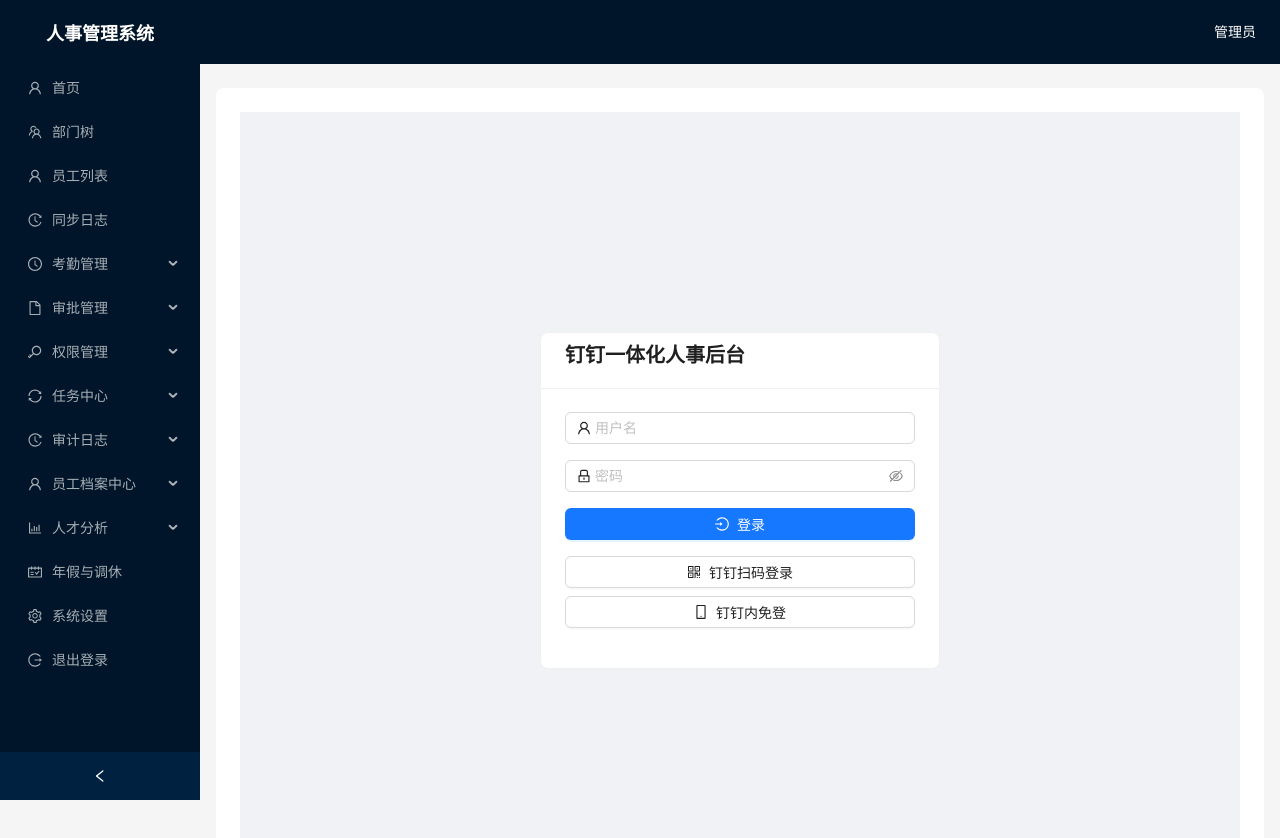
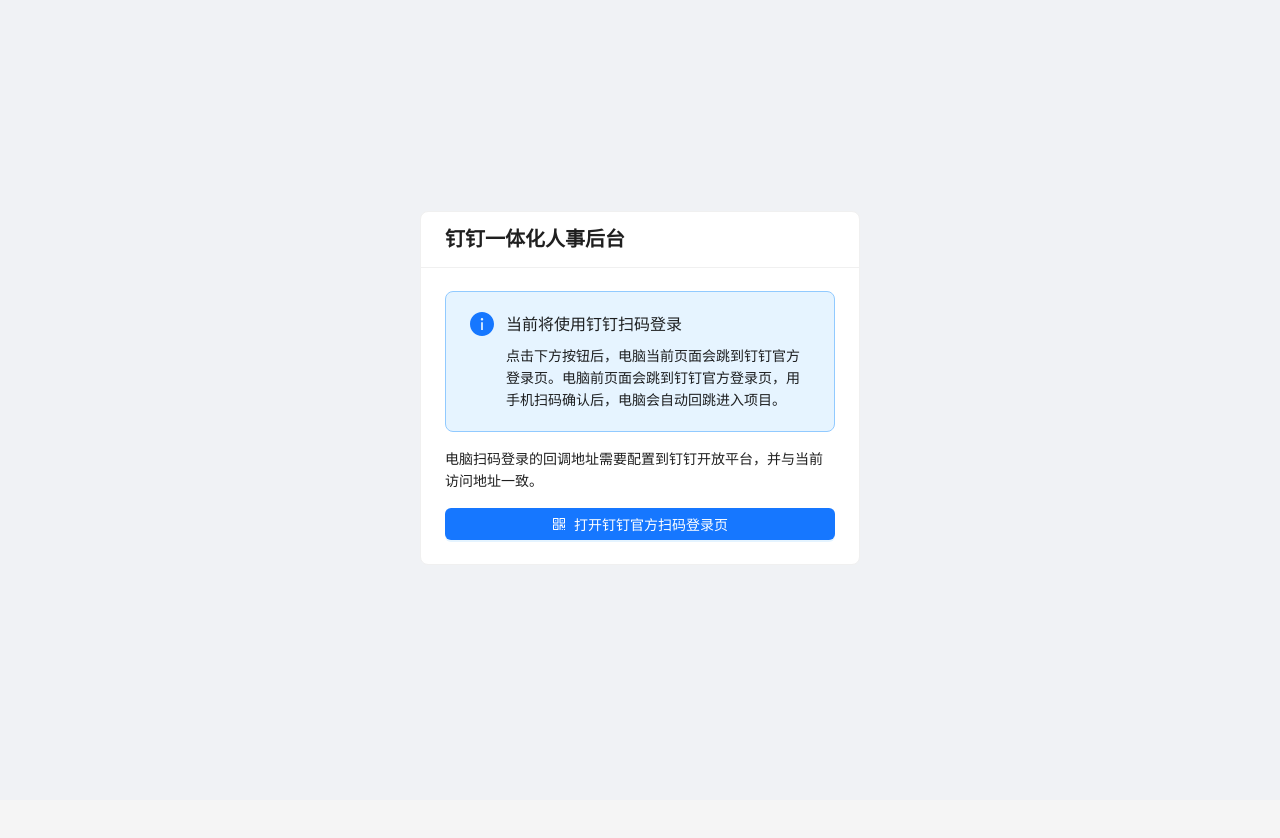
Before and after one commit to HeisenbergFriday/hrm, a React (Vite) app in the folder frontend/: page /login in a window 1280 px wide. Shown: the top 838 px of the page. After the commit the page ends 800 px from the top, so only its background shows below. Built offline with nearby package versions, Linux system fonts and the light colour scheme.

Commit message:
feat(auth): 前端钉钉扫码与免登登录流

```diff
--- a/frontend/src/App.tsx
+++ b/frontend/src/App.tsx
@@ -1,7 +1,27 @@
-import { useState } from 'react'
-import { Layout, Menu, ConfigProvider, theme } from 'antd'
-import { Link, Routes, Route, useLocation } from 'react-router-dom'
-import { UserOutlined, TeamOutlined, ClockCircleOutlined, FileOutlined, KeyOutlined, HistoryOutlined, SettingOutlined, LogoutOutlined, WarningOutlined, FileExcelOutlined, FileTextOutlined, BarChartOutlined, SyncOutlined, LockOutlined, SwapOutlined, CalendarOutlined, ScheduleOutlined } from '@ant-design/icons'
+import { useEffect, useState } from 'react'
+import { Layout, Menu, ConfigProvider, theme, Spin, message } from 'antd'
+import { Link, Routes, Route, useLocation, useNavigate } from 'react-router-dom'
+import {
+  LoadingOutlined,
+  UserOutlined,
+  TeamOutlined,
+  ClockCircleOutlined,
+  FileOutlined,
+  KeyOutlined,
+  HistoryOutlined,
+  SettingOutlined,
+  LogoutOutlined,
+  WarningOutlined,
+  FileExcelOutlined,
+  FileTextOutlined,
+  BarChartOutlined,
+  SyncOutlined,
+  LockOutlined,
+  SwapOutlined,
+  CalendarOutlined,
+  ScheduleOutlined,
+} from '@ant-design/icons'
+import axios from 'axios'
 
 import Login from './pages/Login'
 import Home from './pages/Home'
@@ -39,16 +59,144 @@ import { useAuthStore } from './store/authStore'
 
 const { Header, Sider, Content } = Layout
 
+const authPaths = ['/login', '/callback', '/login-error']
+
+function isDingTalkEnv(): boolean {
+  return /DingTalk/i.test(navigator.userAgent)
+}
+
+function getAxiosErrorMessage(error: unknown, fallback: string): string {
+  if (axios.isAxiosError(error)) {
+    const serverMessage = error.response?.data?.message
+    if (typeof serverMessage === 'string' && serverMessage.trim() !== '') {
+      return serverMessage
+    }
+  }
+
+  return fallback
+}
+
+function AuthRoutes() {
+  return (
+    <Routes>
+      <Route path="/login" element={<Login />} />
+      <Route path="/callback" element={<Callback />} />
+      <Route path="/login-error" element={<LoginError />} />
+    </Routes>
+  )
+}
+
 function App() {
   const [collapsed, setCollapsed] = useState(false)
+  const [autoLogging, setAutoLogging] = useState(false)
   const location = useLocation()
-  const { isLoggedIn, user } = useAuthStore()
+  const navigate = useNavigate()
+  const { isLoggedIn, user, login, logout } = useAuthStore()
 
-  const { token: { colorBgContainer, borderRadiusLG } } = theme.useToken()
+  const {
+    token: { colorBgContainer, borderRadiusLG },
+  } = theme.useToken()
 
-  const noAuthPaths = ['/login', '/callback', '/login-error']
-  if (!isLoggedIn && !noAuthPaths.includes(location.pathname)) {
-    return <Login />
+  const handleLogout = async () => {
+    try {
+      await axios.post('/api/v1/auth/logout')
+    } catch (err) {
+      console.warn('[logout] request failed', err)
+    } finally {
+      logout()
+      navigate('/login?mode=scan', { replace: true })
+    }
+  }
+
+  useEffect(() => {
+    if (!isDingTalkEnv() || isLoggedIn || authPaths.includes(location.pathname)) {
+      return
+    }
+
+    setAutoLogging(true)
+
+    const doAutoLogin = async () => {
+      try {
+        const configRes = await axios.get('/api/v1/auth/dingtalk/config')
+        const { corp_id: corpId, missing } = configRes.data.data
+        const dd = (window as any).dd
+
+        if (!corpId || (Array.isArray(missing) && missing.includes('DINGTALK_CORP_ID'))) {
+          message.error('缺少 DINGTALK_CORP_ID，暂时无法使用钉钉内免登')
+          setAutoLogging(false)
+          navigate('/login', { replace: true })
+          return
+        }
+
+        if (!dd?.runtime?.permission?.requestAuthCode) {
+          message.error('钉钉 JS-SDK 未加载或未授权')
+          setAutoLogging(false)
+          navigate('/login', { replace: true })
+          return
+        }
+
+        dd.runtime.permission.requestAuthCode({
+          corpId,
+          onSuccess: async (result: { code: string }) => {
+            try {
+              const response = await axios.post('/api/v1/auth/dingtalk/in-app', {
+                code: result.code,
+              })
+              const { token, user } = response.data.data
+              login(user, token)
+              message.success('登录成功', 0.6)
+              setAutoLogging(false)
+            } catch (err) {
+              console.error('[DingTalk InApp] login failed', err)
+              message.error(getAxiosErrorMessage(err, '钉钉内免登失败'))
+              setAutoLogging(false)
+              navigate('/login', { replace: true })
+            }
+          },
+          onFail: (err: unknown) => {
+            console.error('[DingTalk InApp] requestAuthCode failed', err)
+            message.error('获取钉钉授权码失败')
+            setAutoLogging(false)
+            navigate('/login', { replace: true })
+          },
+        })
+      } catch (err) {
+        console.error('[DingTalk InApp] init failed', err)
+        message.error(getAxiosErrorMessage(err, '钉钉内免登初始化失败'))
+        setAutoLogging(false)
+        navigate('/login', { replace: true })
+      }
+    }
+
+    const timer = setTimeout(doAutoLogin, 300)
+    return () => clearTimeout(timer)
+  }, [isLoggedIn, location.pathname, login, navigate])
+
+  if (authPaths.includes(location.pathname)) {
+    return (
+      <ConfigProvider>
+        <AuthRoutes />
+      </ConfigProvider>
+    )
+  }
+
+  if (!isLoggedIn) {
+    if (autoLogging) {
+      return (
+        <div style={{ display: 'flex', justifyContent: 'center', alignItems: 'center', height: '100vh', background: '#f0f2f5' }}>
+          <div style={{ textAlign: 'center' }}>
+            <Spin indicator={<LoadingOutlined style={{ fontSize: 24 }} spin />} />
+            <p style={{ marginTop: 16 }}>正在通过钉钉自动登录，请稍候...</p>
+          </div>
+        </div>
+      )
+    }
+
+    return (
+      <ConfigProvider>
+        <Login />
+      </ConfigProvider>
+    )
   }
 
   return (
@@ -139,8 +287,8 @@ function App() {
             <Menu.Item key="/setting" icon={<SettingOutlined />}>
               <Link to="/setting">系统设置</Link>
             </Menu.Item>
-            <Menu.Item key="/logout" icon={<LogoutOutlined />}>
-              <Link to="/login">退出登录</Link>
+            <Menu.Item key="/logout" icon={<LogoutOutlined />} onClick={handleLogout}>
+              退出登录
             </Menu.Item>
           </Menu>
         </Sider>
@@ -151,9 +299,6 @@ function App() {
           <Content style={{ margin: '24px 16px', padding: 24, minHeight: 280, background: colorBgContainer, borderRadius: borderRadiusLG }}>
             <Routes>
               <Route path="/" element={<Home />} />
-              <Route path="/login" element={<Login />} />
-              <Route path="/callback" element={<Callback />} />
-              <Route path="/login-error" element={<LoginError />} />
               <Route path="/department-tree" element={<DepartmentTree />} />
               <Route path="/employees" element={<EmployeeList />} />
               <Route path="/employees/:id" element={<EmployeeDetail />} />
--- a/frontend/src/pages/Callback.tsx
+++ b/frontend/src/pages/Callback.tsx
@@ -1,15 +1,27 @@
 import React, { useEffect, useState } from 'react'
-import { Card, Spin, Typography, Result, Button } from 'antd'
-import { LoadingOutlined, CheckCircleOutlined, CloseCircleOutlined } from '@ant-design/icons'
+import { Result, Button, message } from 'antd'
+import { CloseCircleOutlined } from '@ant-design/icons'
 import { useNavigate, useSearchParams } from 'react-router-dom'
 import axios from 'axios'
 import { useAuthStore } from '../store/authStore'
 
-const { Title } = Typography
+function isDingTalkEnv(): boolean {
+  return /DingTalk/i.test(navigator.userAgent)
+}
+
+function getAxiosErrorMessage(error: unknown, fallback: string): string {
+  if (axios.isAxiosError(error)) {
+    const serverMessage = error.response?.data?.message
+    if (typeof serverMessage === 'string' && serverMessage.trim() !== '') {
+      return serverMessage
+    }
+  }
+
+  return fallback
+}
 
 const Callback: React.FC = () => {
   const [loading, setLoading] = useState(true)
-  const [success, setSuccess] = useState(false)
   const [error, setError] = useState('')
   const navigate = useNavigate()
   const [searchParams] = useSearchParams()
@@ -21,79 +33,58 @@ const Callback: React.FC = () => {
       const state = searchParams.get('state')
 
       if (!code) {
-        setError('缺少code参数')
+        if (isDingTalkEnv()) {
+          navigate('/', { replace: true })
+          return
+        }
+        setError('缺少 code 参数')
         setLoading(false)
         return
       }
 
       try {
         const response = await axios.get('/api/v1/auth/dingtalk/callback', {
-          params: { code, state }
+          params: { code, state },
         })
 
         if (response.data.code === 200) {
-          setSuccess(true)
-          // 使用auth store存储token
           const { token, user } = response.data.data
           login(user, token)
-          // 延迟跳转到首页
-          setTimeout(() => {
-            navigate('/')
-          }, 2000)
-        } else {
-          setError(response.data.message)
+          message.success('登录成功', 0.6)
+          navigate('/', { replace: true })
+          return
         }
+
+        setError(response.data.message || '登录失败')
       } catch (err) {
-        setError('登录失败，请重试')
+        setError(getAxiosErrorMessage(err, '登录失败，请重试'))
       } finally {
         setLoading(false)
       }
     }
 
-    handleCallback()
+    void handleCallback()
   }, [searchParams, navigate, login])
 
   if (loading) {
     return (
-      <div style={{ display: 'flex', justifyContent: 'center', alignItems: 'center', height: '100vh', background: '#f0f2f5' }}>
-        <Card style={{ width: 400, textAlign: 'center' }}>
-          <Spin indicator={<LoadingOutlined style={{ fontSize: 24 }} spin />} />
-          <p style={{ marginTop: 16 }}>正在处理登录，请稍候...</p>
-        </Card>
-      </div>
-    )
-  }
-
-  if (success) {
-    return (
-      <div style={{ display: 'flex', justifyContent: 'center', alignItems: 'center', height: '100vh', background: '#f0f2f5' }}>
-        <Card style={{ width: 400 }}>
-          <Result
-            status="success"
-            icon={<CheckCircleOutlined />}
-            title="登录成功"
-            subTitle="正在跳转到首页..."
-          />
-        </Card>
-      </div>
+      <div style={{ minHeight: '100vh', background: '#f0f2f5' }} />
     )
   }
 
   return (
-    <div style={{ display: 'flex', justifyContent: 'center', alignItems: 'center', height: '100vh', background: '#f0f2f5' }}>
-      <Card style={{ width: 400 }}>
+    <div style={{ display: 'flex', justifyContent: 'center', alignItems: 'center', minHeight: '100vh', background: '#f0f2f5' }}>
       <Result
         status="error"
         icon={<CloseCircleOutlined />}
         title="登录失败"
         subTitle={error}
         extra={[
-            <Button type="primary" key="login" onClick={() => navigate('/login')}>
-              返回登录页
-            </Button>
+          <Button type="primary" key="login" onClick={() => navigate('/login?mode=scan', { replace: true })}>
+            返回扫码页
+          </Button>,
         ]}
       />
-      </Card>
     </div>
   )
 }
--- a/frontend/src/pages/Login.tsx
+++ b/frontend/src/pages/Login.tsx
@@ -1,110 +1,62 @@
-import React, { useState, useEffect } from 'react'
+import React, { useEffect, useState } from 'react'
 import axios from 'axios'
-import { Card, Form, Input, Button, message, Typography, Space, Modal, QRCode, Spin } from 'antd'
-import { UserOutlined, LockOutlined, LoginOutlined, QrcodeOutlined, MobileOutlined, LoadingOutlined } from '@ant-design/icons'
-import { useNavigate, useSearchParams } from 'react-router-dom'
-import { authAPI } from '../services/api'
+import { Alert, Button, Card, Space, Spin, Typography, message } from 'antd'
+import { LoadingOutlined, MobileOutlined, QrcodeOutlined } from '@ant-design/icons'
+import { useSearchParams } from 'react-router-dom'
 import { useAuthStore } from '../store/authStore'
 
-const { Title } = Typography
+const { Paragraph, Text, Title } = Typography
 
-// 检测是否在钉钉客户端内
 function isDingTalkEnv(): boolean {
   return /DingTalk/i.test(navigator.userAgent)
 }
 
+function getAxiosErrorMessage(error: unknown, fallback: string): string {
+  if (axios.isAxiosError(error)) {
+    const serverMessage = error.response?.data?.message
+    if (typeof serverMessage === 'string' && serverMessage.trim() !== '') {
+      return serverMessage
+    }
+  }
+
+  return fallback
+}
+
 const Login: React.FC = () => {
   const [loading, setLoading] = useState(false)
-  const [qrVisible, setQrVisible] = useState(false)
-  const [qrCodeUrl, setQrCodeUrl] = useState('')
   const [autoLogging, setAutoLogging] = useState(false)
-  const navigate = useNavigate()
+  const [redirectUri, setRedirectUri] = useState('')
+  const [inAppStatus, setInAppStatus] = useState('')
   const [searchParams] = useSearchParams()
   const { login } = useAuthStore()
+  const forceScanMode = searchParams.get('mode') === 'scan'
 
-  // 检查是否有登录错误
-  const error = searchParams.get('error')
-  if (error) {
-    message.error(decodeURIComponent(error))
-  }
-
-  // 钉钉环境下自动免登
   useEffect(() => {
-    if (!isDingTalkEnv()) return
-
-    setAutoLogging(true)
-
-    const doAutoLogin = async () => {
-      try {
-        // 获取 corpId
-        const configRes = await axios.get('/api/v1/auth/dingtalk/config')
-        const corpId = configRes.data.data.corp_id
-
-        // 调用钉钉 JS-API 获取免登码
-        const dd = (window as any).dd
-        if (!dd) {
-          message.error('钉钉 JS-SDK 未加载')
-          setAutoLogging(false)
-          return
-        }
-
-        dd.runtime.permission.requestAuthCode({
-          corpId: corpId,
-          onSuccess: async (result: { code: string }) => {
-            try {
-              const response = await axios.post('/api/v1/auth/dingtalk/in-app', {
-                code: result.code,
-              })
-              const { token, user } = response.data.data
-              login(user, token)
-              message.success('登录成功')
-              navigate('/')
-            } catch {
-              message.error('钉钉免登失败，请尝试其他方式登录')
-              setAutoLogging(false)
-            }
-          },
-          onFail: () => {
-            message.error('获取钉钉授权码失败')
-            setAutoLogging(false)
-          },
-        })
-      } catch {
-        message.error('钉钉免登初始化失败')
-        setAutoLogging(false)
-      }
+    const error = searchParams.get('error')
+    if (error) {
+      message.error(decodeURIComponent(error))
     }
-
-    doAutoLogin()
-  }, [login, navigate])
-
-  const onFinish = async (values: any) => {
-    setLoading(true)
-    try {
-      const response = await authAPI.login({
-        username: values.username,
-        password: values.password
-      })
-
-      const { token, user } = response.data
-      login(user, token)
-      message.success('登录成功')
-      navigate('/')
-    } catch (error) {
-      message.error('登录失败，请检查用户名和密码')
-    } finally {
-      setLoading(false)
-    }
-  }
+  }, [searchParams])
 
   const handleDingTalkQRLogin = async () => {
     setLoading(true)
     try {
       const response = await axios.get('/api/v1/auth/dingtalk/qr/start')
-      setQrCodeUrl(response.data.data.qr_code_url)
-      setQrVisible(true)
-    } catch (error) {
-      message.error('获取二维码失败')
+      const nextRedirectUri = response.data.data.redirect_uri || ''
+      const loginUrl = response.data.data.qr_code_url
+
+      setRedirectUri(nextRedirectUri)
+      console.info('[DingTalk QR] redirect_uri =', nextRedirectUri)
+      console.info('[DingTalk QR] qr_code_url =', loginUrl)
+
+      if (!loginUrl) {
+        message.error('未获取到钉钉登录地址')
+        return
+      }
+
+      window.location.href = loginUrl
+    } catch (err) {
+      message.error(getAxiosErrorMessage(err, '获取钉钉扫码登录地址失败'))
     } finally {
       setLoading(false)
     }
@@ -112,118 +64,144 @@ const Login: React.FC = () => {
 
   const handleDingTalkInAppLogin = async () => {
     if (!isDingTalkEnv()) {
-      message.info('请在钉钉客户端中打开此页面')
+      setInAppStatus('当前不在钉钉客户端内。')
       return
     }
-    // 在钉钉内手动触发免登
+
     setAutoLogging(true)
+    setInAppStatus('正在获取钉钉配置...')
+
     try {
       const configRes = await axios.get('/api/v1/auth/dingtalk/config')
-      const corpId = configRes.data.data.corp_id
+      const { corp_id: corpId, missing } = configRes.data.data
       const dd = (window as any).dd
 
+      if (!corpId || (Array.isArray(missing) && missing.includes('DINGTALK_CORP_ID'))) {
+        const text = '缺少 DINGTALK_CORP_ID，暂时无法使用钉钉内免登。'
+        setInAppStatus(text)
+        message.error(text)
+        setAutoLogging(false)
+        return
+      }
+
+      if (!dd?.runtime?.permission?.requestAuthCode) {
+        const text = '钉钉 JS-SDK 未加载或未授权。'
+        setInAppStatus(text)
+        message.error(text)
+        setAutoLogging(false)
+        return
+      }
+
+      setInAppStatus('已获取配置，正在请求钉钉授权码...')
+
       dd.runtime.permission.requestAuthCode({
-        corpId: corpId,
+        corpId,
         onSuccess: async (result: { code: string }) => {
           try {
+            setInAppStatus('已拿到授权码，正在请求后端登录...')
             const response = await axios.post('/api/v1/auth/dingtalk/in-app', {
               code: result.code,
             })
             const { token, user } = response.data.data
             login(user, token)
-            message.success('登录成功')
-            navigate('/')
-          } catch {
-            message.error('钉钉免登失败')
+            message.success('登录成功', 0.6)
+            window.location.replace('/')
+          } catch (err) {
+            const text = getAxiosErrorMessage(err, '钉钉内免登失败')
+            console.error('[DingTalk InApp] login failed', err)
+            setInAppStatus(text)
+            message.error(text)
             setAutoLogging(false)
           }
         },
-        onFail: () => {
+        onFail: (err: unknown) => {
+          console.error('[DingTalk InApp] requestAuthCode failed', err)
+          const text = `获取钉钉授权码失败：${JSON.stringify(err)}`
+          setInAppStatus(text)
           message.error('获取钉钉授权码失败')
           setAutoLogging(false)
         },
       })
-    } catch {
-      message.error('钉钉免登初始化失败')
+    } catch (err) {
+      console.error('[DingTalk InApp] init failed', err)
+      const text = getAxiosErrorMessage(err, '钉钉内免登初始化失败')
+      setInAppStatus(text)
+      message.error(text)
       setAutoLogging(false)
     }
   }
 
-  // 钉钉环境下自动免登时显示 loading
+  useEffect(() => {
+    if (isDingTalkEnv() && !forceScanMode) {
+      void handleDingTalkInAppLogin()
+    }
+  }, [forceScanMode])
+
   if (autoLogging) {
     return (
-      <div style={{ display: 'flex', justifyContent: 'center', alignItems: 'center', height: '100vh', background: '#f0f2f5' }}>
-        <Card style={{ width: 400, textAlign: 'center' }}>
+      <div style={{ display: 'flex', justifyContent: 'center', alignItems: 'center', minHeight: '100vh', background: '#f0f2f5' }}>
+        <Card style={{ width: 460, textAlign: 'center' }}>
           <Spin indicator={<LoadingOutlined style={{ fontSize: 24 }} spin />} />
           <p style={{ marginTop: 16 }}>正在通过钉钉自动登录，请稍候...</p>
+          {inAppStatus ? (
+            <Paragraph style={{ marginTop: 12, marginBottom: 0 }}>
+              <Text type="secondary">{inAppStatus}</Text>
+            </Paragraph>
+          ) : null}
         </Card>
       </div>
     )
   }
 
+  const inDingTalk = isDingTalkEnv()
+
   return (
-    <div style={{ display: 'flex', justifyContent: 'center', alignItems: 'center', height: '100vh', background: '#f0f2f5' }}>
-      <Card title={<Title level={4}>钉钉一体化人事后台</Title>} style={{ width: 400 }}>
-        <Form
-          name="login"
-          initialValues={{ remember: true }}
-          onFinish={onFinish}
-        >
-          <Form.Item
-            name="username"
-            rules={[{ required: true, message: '请输入用户名' }]}
-          >
-            <Input prefix={<UserOutlined />} placeholder="用户名" />
-          </Form.Item>
-          <Form.Item
-            name="password"
-            rules={[{ required: true, message: '请输入密码' }]}
-          >
-            <Input.Password prefix={<LockOutlined />} placeholder="密码" />
-          </Form.Item>
-          <Form.Item>
-            <Button type="primary" htmlType="submit" loading={loading} block icon={<LoginOutlined />}>
-              登录
+    <div style={{ display: 'flex', justifyContent: 'center', alignItems: 'center', minHeight: '100vh', background: '#f0f2f5' }}>
+      <Card title={<Title level={4} style={{ margin: 0 }}>钉钉一体化人事后台</Title>} style={{ width: 440 }}>
+        <Space direction="vertical" size="middle" style={{ width: '100%' }}>
+          <Alert
+            type="info"
+            showIcon
+            message={inDingTalk && !forceScanMode ? '当前在钉钉内打开，将使用免登' : '当前将使用钉钉扫码登录'}
+            description={
+              inDingTalk && !forceScanMode
+                ? '如果自动登录未成功，可以点击下方按钮重新发起免登。'
+                : '点击下方按钮后，电脑当前页面会跳到钉钉官方登录页。电脑前页面会跳到钉钉官方登录页，用手机扫码确认后，电脑会自动回跳进入项目。'
+            }
+          />
+
+          <Paragraph style={{ marginBottom: 0 }}>
+            {inDingTalk && !forceScanMode
+              ? '钉钉微应用首页应配置为应用根地址，例如 http://your-host:8080/ 。'
+              : '电脑扫码登录的回调地址需要配置到钉钉开放平台，并与当前访问地址一致。'}
+          </Paragraph>
+
+          {inDingTalk && !forceScanMode ? (
+            <Button type="primary" block icon={<MobileOutlined />} onClick={() => void handleDingTalkInAppLogin()}>
+              重新发起钉钉免登
             </Button>
-          </Form.Item>
-          <Form.Item>
-            <Space direction="vertical" style={{ width: '100%' }}>
-              <Button
-                type="default"
-                block
-                icon={<QrcodeOutlined />}
-                onClick={handleDingTalkQRLogin}
-              >
-                钉钉扫码登录
-              </Button>
-              <Button
-                type="default"
-                block
-                icon={<MobileOutlined />}
-                onClick={handleDingTalkInAppLogin}
-              >
-                钉钉内免登
-              </Button>
-            </Space>
-          </Form.Item>
-        </Form>
+          ) : (
+            <Button type="primary" block loading={loading} icon={<QrcodeOutlined />} onClick={() => void handleDingTalkQRLogin()}>
+              打开钉钉官方扫码登录页
+            </Button>
+          )}
+
+          {redirectUri ? (
+            <Paragraph copyable style={{ marginBottom: 0 }}>
+              当前回调地址: {redirectUri}
+            </Paragraph>
+          ) : null}
+
+          {inDingTalk && inAppStatus ? (
+            <Alert
+              type="warning"
+              showIcon
+              message="钉钉内打开状态"
+              description={inAppStatus}
+            />
+          ) : null}
+        </Space>
       </Card>
-
-      <Modal
-        title="钉钉扫码登录"
-        open={qrVisible}
-        onCancel={() => setQrVisible(false)}
-        footer={[
-          <Button key="cancel" onClick={() => setQrVisible(false)}>
-            取消
-          </Button>
-        ]}
-      >
-        <div style={{ display: 'flex', flexDirection: 'column', alignItems: 'center' }}>
-          <QRCode value={qrCodeUrl} size={200} />
-          <p style={{ marginTop: 16, textAlign: 'center' }}>请使用钉钉扫码登录</p>
-        </div>
-      </Modal>
     </div>
   )
 }
--- a/frontend/src/store/authStore.ts
+++ b/frontend/src/store/authStore.ts
@@ -1,4 +1,5 @@
 import { create } from 'zustand'
+import { persist } from 'zustand/middleware'
 
 interface AuthState {
   user: any
@@ -8,10 +9,17 @@ interface AuthState {
   logout: () => void
 }
 
-export const useAuthStore = create<AuthState>((set) => ({
-  user: null,
-  token: '',
-  isLoggedIn: false,
-  login: (user, token) => set({ user, token, isLoggedIn: true }),
-  logout: () => set({ user: null, token: '', isLoggedIn: false }),
-}))
+export const useAuthStore = create<AuthState>()(
+  persist(
+    (set) => ({
+      user: null,
+      token: '',
+      isLoggedIn: false,
+      login: (user, token) => set({ user, token, isLoggedIn: true }),
+      logout: () => set({ user: null, token: '', isLoggedIn: false }),
+    }),
+    {
+      name: 'peopleops-auth',
+    },
+  ),
+)
```
Lines whose indentation alone changed are shown as unchanged.
